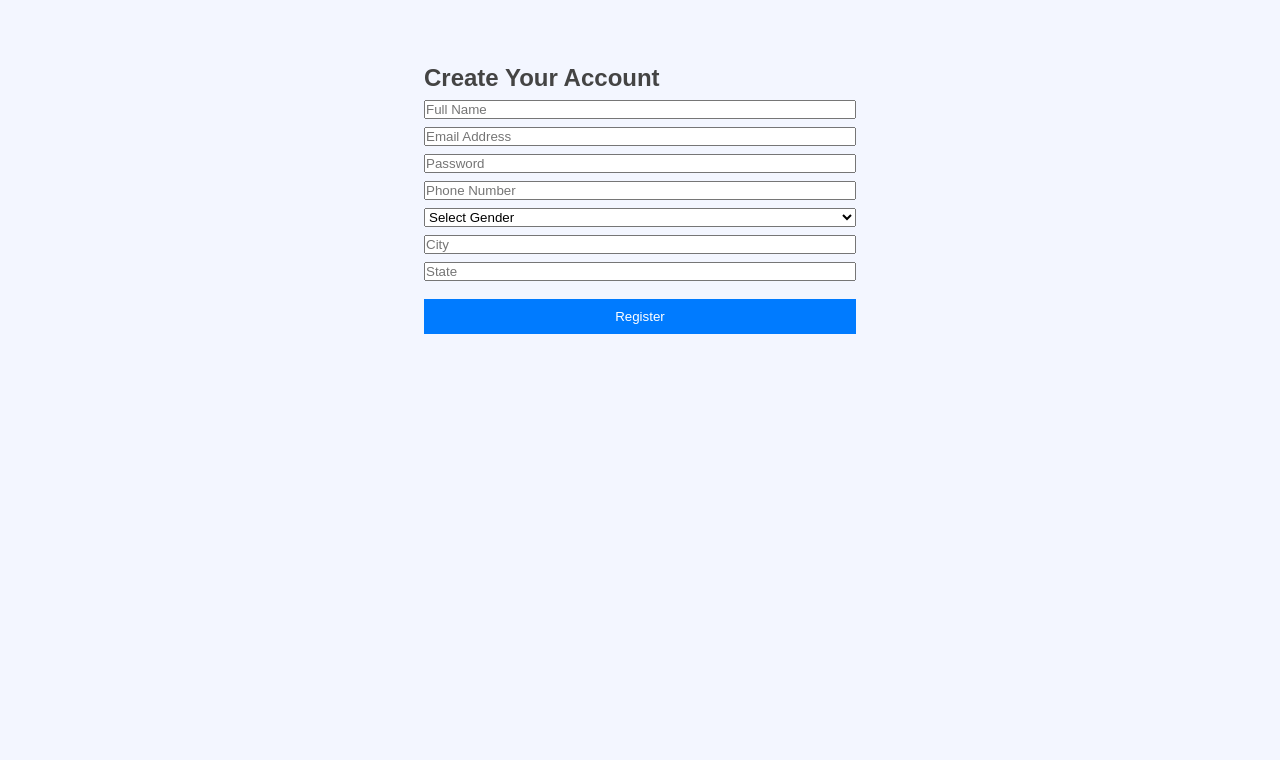
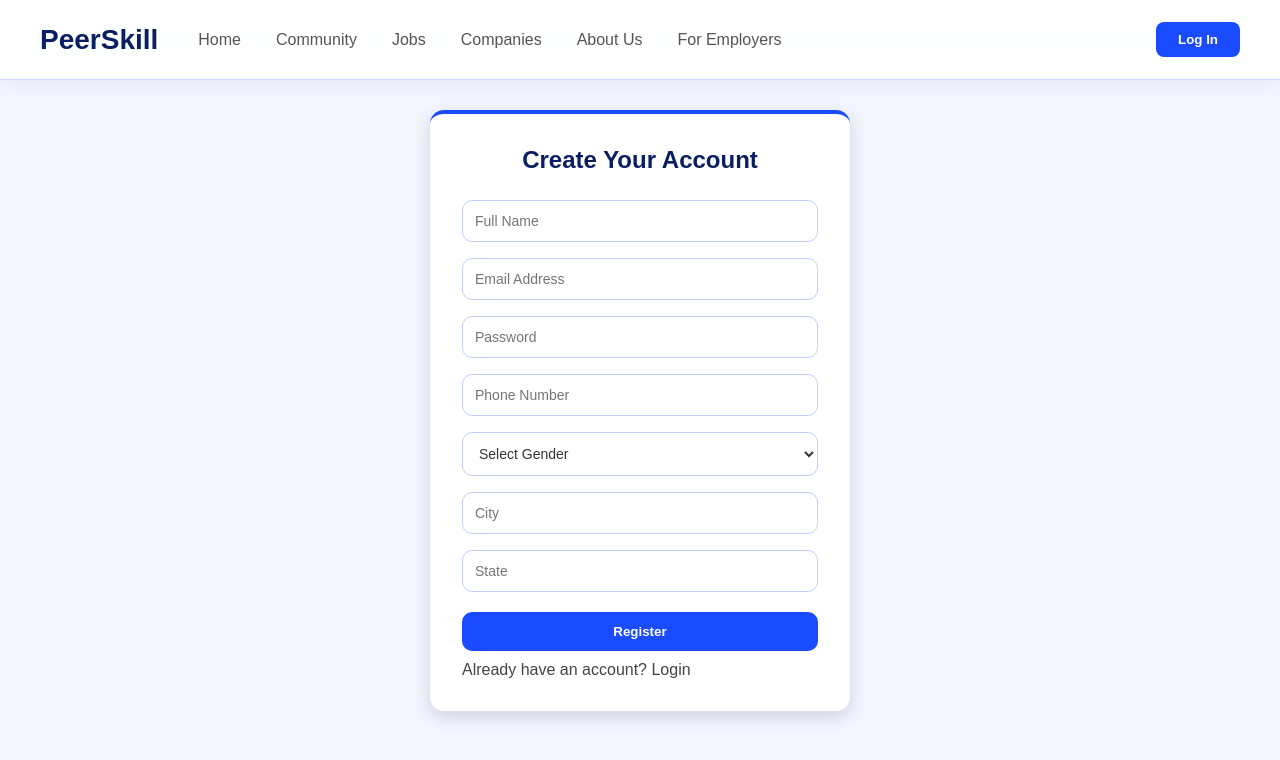
Before and after one commit to Amaan-Mujawar/PeerSkill-Platform, a React (Vite) app in the folder PeerSkill/: page /register in a window 1280 px wide. Shown: the top 760 px of the page. Built offline with nearby package versions, Linux system fonts and the light colour scheme; no server answers.

Commit message:
Register and Login Frontend

```diff
--- a/PeerSkill/src/App.jsx
+++ b/PeerSkill/src/App.jsx
@@ -2,15 +2,17 @@
 import React from "react";
 import { BrowserRouter, Routes, Route } from "react-router-dom";
 
-
+import Navbar from "./components/Navbar";
 import LandingPage from "./components/LandingPage";
-
 import LoginPage from "./pages/LoginPage";
 import RegisterPage from "./pages/RegisterPage";
 
 export default function App() {
   return (
     <BrowserRouter>
+      {/* GLOBAL NAVBAR — visible on ALL pages */}
+      <Navbar />
+
       <Routes>
         <Route path="/" element={<LandingPage />} />
         <Route path="/login" element={<LoginPage />} />
--- /dev/null
+++ b/PeerSkill/src/components/Navbar.css
@@ -0,0 +1,67 @@
+:root {
+  --nav-bg: rgba(255, 255, 255, 0.7);
+  --nav-text: #1a1a1a;
+  --nav-border: #d0d7ff;
+  --primary: #1A4BFF;
+}
+
+[data-theme="dark"] {
+  --nav-bg: rgba(20, 25, 40, 0.8);
+  --nav-text: #e4e8ff;
+  --nav-border: #3b476f;
+}
+
+.navbar {
+  width: 100%;
+  position: fixed;
+  top: 0;
+  left: 0;
+  padding: 14px 40px;
+  background: var(--nav-bg);
+  backdrop-filter: blur(8px);
+  display: flex;
+  justify-content: space-between;
+  align-items: center;
+  border-bottom: 1px solid var(--nav-border);
+  z-index: 1000;
+}
+
+.nav-logo {
+  font-size: 24px;
+  font-weight: 700;
+  color: var(--primary);
+  cursor: pointer;
+}
+
+.nav-menu {
+  list-style: none;
+  display: flex;
+  gap: 26px;
+  margin-left: 40px;
+}
+
+.nav-menu li {
+  cursor: pointer;
+  color: var(--nav-text);
+  font-weight: 500;
+  transition: 0.25s;
+}
+
+.nav-menu li:hover {
+  color: var(--primary);
+}
+
+.nav-login-btn {
+  background: var(--primary);
+  color: white;
+  border: none;
+  padding: 10px 22px;
+  border-radius: 8px;
+  font-weight: 600;
+  cursor: pointer;
+  transition: all 0.25s ease;
+}
+
+.nav-login-btn:hover {
+  background: #0a2fcc;
+}
--- /dev/null
+++ b/PeerSkill/src/components/Navbar.jsx
@@ -0,0 +1,30 @@
+import React from "react";
+import { useNavigate } from "react-router-dom";
+import "./Navbar.css";
+
+export default function Navbar() {
+  const navigate = useNavigate();
+
+  return (
+    <nav className="navbar">
+      <div className="nav-left">
+        <div className="nav-logo" onClick={() => navigate("/")}>
+          PeerSkill
+        </div>
+
+        <ul className="nav-menu">
+          <li onClick={() => navigate("/")}>Home</li>
+          <li>Community</li>
+          <li>Jobs</li>
+          <li>Companies</li>
+          <li>About Us</li>
+          <li>For Employers</li>
+        </ul>
+      </div>
+
+      <button className="nav-login-btn" onClick={() => navigate("/login")}>
+        Log In
+      </button>
+    </nav>
+  );
+}
--- /dev/null
+++ b/PeerSkill/src/pages/LoginPage.css
@@ -0,0 +1,102 @@
+/* ================= LOGIN (LIGHT + DARK) ================= */
+
+:root {
+  --bg: #f3f6ff;
+  --card-bg: #ffffff;
+  --text: #333;
+  --text-light: #666;
+  --border: #c6ceff;
+  --primary: #1A4BFF;
+  --primary-dark: #0A1F62;
+}
+
+[data-theme="dark"] {
+  --bg: #0e1427;
+  --card-bg: #161d34;
+  --text: #e8eaff;
+  --text-light: #cdd3ff;
+  --border: #36406b;
+}
+
+body {
+  background: var(--bg);
+}
+
+/* Center Card */
+.login-container {
+  background: var(--card-bg);
+  padding: 32px;
+  max-width: 420px;
+  margin: 120px auto;
+  border-radius: 14px;
+  box-shadow: 0 6px 18px rgba(0, 0, 50, 0.15);
+  border-top: 4px solid var(--primary);
+  animation: fadeIn 0.35s ease;
+  transition: 0.3s;
+}
+
+.login-container h2 {
+  text-align: center;
+  color: var(--primary-dark);
+  margin-bottom: 20px;
+  font-size: 26px;
+  font-weight: 700;
+}
+
+/* Inputs */
+.login-input {
+  width: 100%;
+  padding: 12px;
+  margin: 10px 0;
+  border-radius: 10px;
+  border: 1px solid var(--border);
+  background: var(--card-bg);
+  color: var(--text);
+  font-size: 15px;
+  transition: 0.25s ease;
+}
+
+.login-input:focus {
+  border-color: var(--primary);
+  box-shadow: 0 0 6px rgba(26, 75, 255, 0.35);
+  outline: none;
+}
+
+/* ================= BUTTON (FIXED) ================= */
+.auth-login-btn {
+  width: 100%;
+  padding: 12px;
+  background: var(--primary);
+  border: none;
+  border-radius: 10px;
+  color: #fff;
+  font-weight: 600;
+  font-size: 15px;
+  margin-top: 12px;
+  cursor: pointer;
+  transition: 0.25s ease;
+  box-shadow: 0 4px 12px rgba(0, 0, 80, 0.2);
+}
+
+.auth-login-btn:hover {
+  background: var(--primary-dark);
+  transform: translateY(-2px);
+}
+
+.auth-login-btn:active {
+  transform: translateY(0);
+}
+
+/* Message */
+.login-msg {
+  margin-top: 12px;
+  text-align: center;
+  font-size: 14px;
+  color: var(--primary-dark);
+}
+
+/* Fade Animation */
+@keyframes fadeIn {
+  from { opacity: 0; transform: translateY(15px); }
+  to { opacity: 1; transform: translateY(0); }
+}
--- a/PeerSkill/src/pages/LoginPage.jsx
+++ b/PeerSkill/src/pages/LoginPage.jsx
@@ -1,10 +1,13 @@
 import React, { useState } from "react";
 import { login } from "../services/authService";
+import { useNavigate } from "react-router-dom";
+import "./LoginPage.css";
 
 export default function LoginPage() {
   const [email, setEmail] = useState("");
   const [password, setPassword] = useState("");
   const [msg, setMsg] = useState("");
+  const navigate = useNavigate();
 
   const handleLogin = async () => {
     try {
@@ -12,32 +15,47 @@ export default function LoginPage() {
       const token = res?.token;
 
       localStorage.setItem("token", token);
-      setMsg("Login successful");
+      setMsg("Login successful!");
     } catch (err) {
       setMsg(err?.response?.data || "Login failed");
     }
   };
 
   return (
-    <div style={{ maxWidth: 400, margin: "0 auto", textAlign: "center" }}>
-      <h2>Login</h2>
+    <div className="login-container">
+      <h2 className="login-title">Login</h2>
 
       <input
-        placeholder="Email"
+        className="login-input"
+        placeholder="Email Address"
         value={email}
         onChange={(e) => setEmail(e.target.value)}
       />
 
       <input
+        className="login-input"
         placeholder="Password"
         type="password"
         value={password}
         onChange={(e) => setPassword(e.target.value)}
       />
 
-      <button onClick={handleLogin}>Login</button>
+      <button className="auth-login-btn" onClick={handleLogin}>
+        Login
+      </button>
 
-      <p>{msg}</p>
+      <p className="login-msg">{msg}</p>
+
+      {/* CREATE ACCOUNT LINK */}
+      <div className="login-bottom-text">
+        Don't have an account?{" "}
+        <span
+          className="register-link"
+          onClick={() => navigate("/register")}
+        >
+          Create one
+        </span>
+      </div>
     </div>
   );
 }
--- /dev/null
+++ b/PeerSkill/src/pages/RegisterPage.css
@@ -0,0 +1,98 @@
+/* ================= REGISTER (LIGHT + DARK) ================= */
+
+:root {
+  --bg: #f3f6ff;
+  --card-bg: #ffffff;
+  --text: #333;
+  --text-light: #666;
+  --border: #c6ceff;
+  --primary: #1A4BFF;
+  --primary-dark: #0A1F62;
+}
+
+[data-theme="dark"] {
+  --bg: #0e1427;
+  --card-bg: #161d34;
+  --text: #e8eaff;
+  --text-light: #cdd3ff;
+  --border: #36406b;
+}
+
+body {
+  background: var(--bg);
+}
+
+/* Card */
+.register-container {
+  background: var(--card-bg);
+  padding: 32px;
+  max-width: 420px;
+  margin: 110px auto;
+  border-radius: 14px;
+  box-shadow: 0 6px 18px rgba(0, 0, 50, 0.15);
+  border-top: 4px solid var(--primary);
+  transition: 0.3s ease;
+  animation: fadeIn 0.4s;
+}
+
+.register-container h2 {
+  text-align: center;
+  margin-bottom: 18px;
+  color: var(--primary-dark);
+  font-size: 24px;
+  font-weight: 700;
+}
+
+/* Inputs */
+.register-input,
+.register-select {
+  width: 100%;
+  padding: 12px;
+  margin: 8px 0;
+  border-radius: 10px;
+  border: 1px solid var(--border);
+  background: var(--card-bg);
+  color: var(--text);
+  font-size: 14px;
+  transition: 0.25s;
+}
+
+.register-input:focus,
+.register-select:focus {
+  border-color: var(--primary);
+  box-shadow: 0 0 6px rgba(26, 75, 255, 0.35);
+  outline: none;
+}
+
+/* Button */
+.register-btn {
+  width: 100%;
+  padding: 12px;
+  margin-top: 12px;
+  background: var(--primary);
+  border: none;
+  border-radius: 10px;
+  color: white;
+  font-weight: 600;
+  cursor: pointer;
+  transition: 0.25s;
+}
+
+.register-btn:hover {
+  background: var(--primary-dark);
+  transform: translateY(-1px);
+}
+
+/* Message */
+.register-msg {
+  text-align: center;
+  font-size: 14px;
+  margin-top: 10px;
+  color: var(--primary-dark);
+}
+
+/* Animation */
+@keyframes fadeIn {
+  from { opacity: 0; transform: translateY(15px); }
+  to { opacity: 1; transform: translateY(0); }
+}
--- a/PeerSkill/src/pages/RegisterPage.jsx
+++ b/PeerSkill/src/pages/RegisterPage.jsx
@@ -1,11 +1,11 @@
 import React, { useState } from "react";
 import { register } from "../services/authService";
 import { useNavigate } from "react-router-dom";
+import "./RegisterPage.css";
 
 export default function RegisterPage() {
   const navigate = useNavigate();
 
-  // All UserDTO fields
   const [form, setForm] = useState({
     name: "",
     email: "",
@@ -26,6 +26,7 @@ export default function RegisterPage() {
     try {
       await register(form);
       setMsg("Registration successful! Redirecting to login...");
+
       setTimeout(() => {
         navigate("/login?email=" + encodeURIComponent(form.email));
       }, 1000);
@@ -35,42 +36,42 @@ export default function RegisterPage() {
   };
 
   return (
-    <div style={{ padding: 24, maxWidth: 480, margin: "40px auto" }}>
+    <div className="register-container">
       <h2>Create Your Account</h2>
 
       <input
+        className="register-input"
         placeholder="Full Name"
         value={form.name}
         onChange={(e) => updateField("name", e.target.value)}
-        style={{ display: "block", width: "100%", margin: "8px 0" }}
       />
 
       <input
+        className="register-input"
         placeholder="Email Address"
         value={form.email}
         onChange={(e) => updateField("email", e.target.value)}
-        style={{ display: "block", width: "100%", margin: "8px 0" }}
       />
 
       <input
+        className="register-input"
         placeholder="Password"
         type="password"
         value={form.password}
         onChange={(e) => updateField("password", e.target.value)}
-        style={{ display: "block", width: "100%", margin: "8px 0" }}
       />
 
       <input
+        className="register-input"
         placeholder="Phone Number"
         value={form.phoneNumber}
         onChange={(e) => updateField("phoneNumber", e.target.value)}
-        style={{ display: "block", width: "100%", margin: "8px 0" }}
       />
 
       <select
+        className="register-select"
         value={form.gender}
         onChange={(e) => updateField("gender", e.target.value)}
-        style={{ display: "block", width: "100%", margin: "8px 0" }}
       >
         <option value="">Select Gender</option>
         <option value="MALE">Male</option>
@@ -79,35 +80,35 @@ export default function RegisterPage() {
       </select>
 
       <input
+        className="register-input"
         placeholder="City"
         value={form.city}
         onChange={(e) => updateField("city", e.target.value)}
-        style={{ display: "block", width: "100%", margin: "8px 0" }}
       />
 
       <input
+        className="register-input"
         placeholder="State"
         value={form.state}
         onChange={(e) => updateField("state", e.target.value)}
-        style={{ display: "block", width: "100%", margin: "8px 0" }}
       />
 
-      <button
-        onClick={handleRegister}
-        style={{
-          width: "100%",
-          padding: "10px",
-          marginTop: "10px",
-          background: "#007bff",
-          color: "white",
-          border: "none",
-          cursor: "pointer",
-        }}
-      >
+      <button className="register-btn" onClick={handleRegister}>
         Register
       </button>
 
-      <p style={{ color: "green", marginTop: 10 }}>{msg}</p>
+      <p className="register-msg">{msg}</p>
+
+      {/* Already have account? */}
+      <div className="register-bottom-text">
+        Already have an account?{" "}
+        <span
+          className="login-link"
+          onClick={() => navigate("/login")}
+        >
+          Login
+        </span>
+      </div>
     </div>
   );
 }
```
Also changed, not shown: PeerSkill/src/components/LandingPage.jsx (+0 -20 lines).
